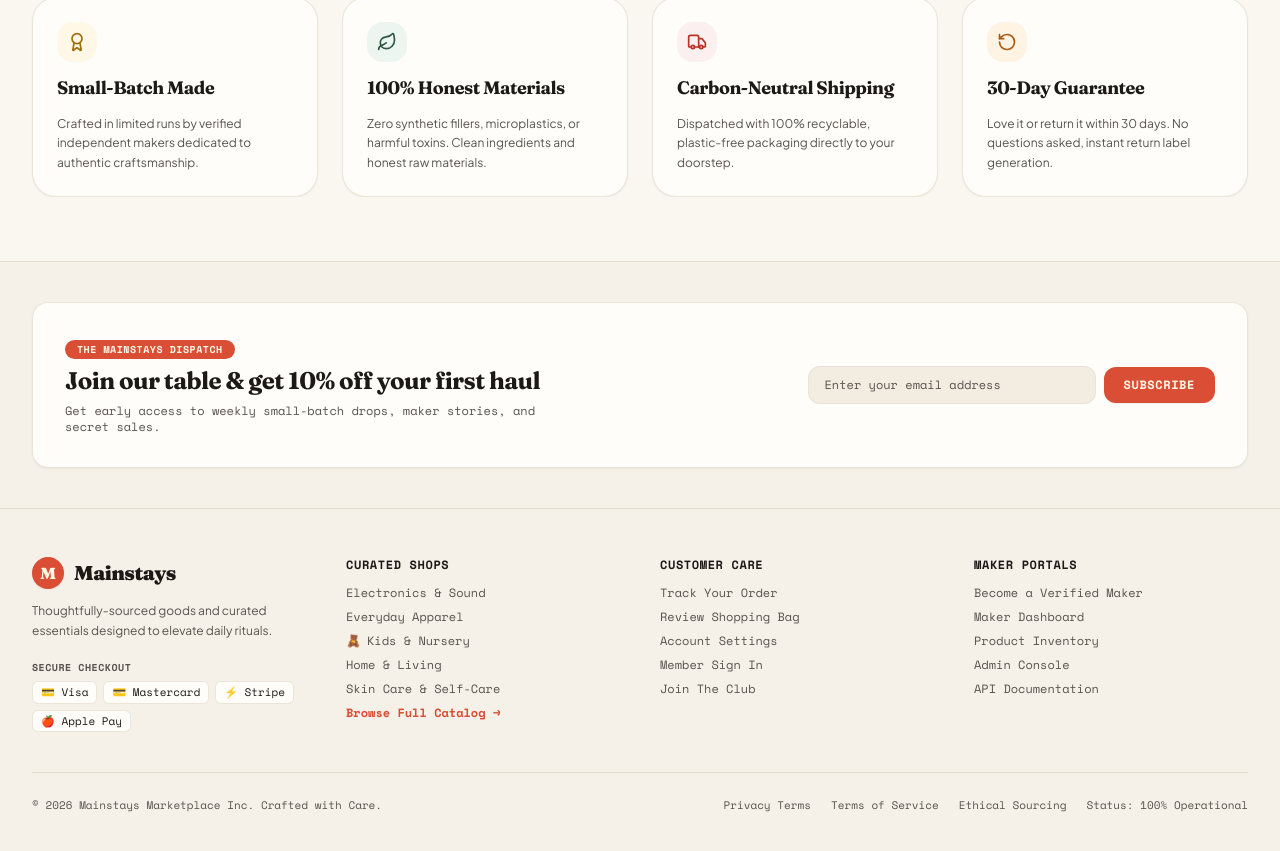
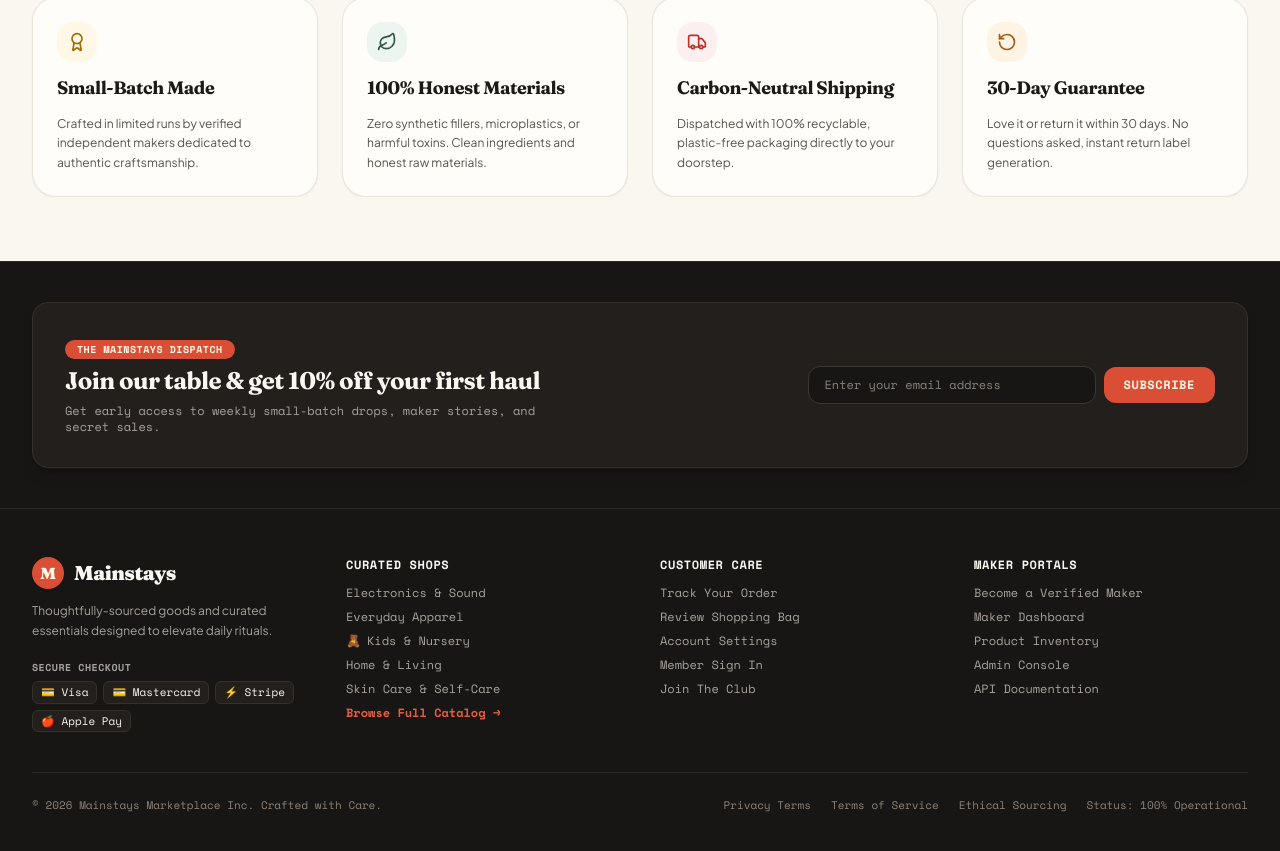
Before and after one commit to RahatRyaan/mainstays-ecommerce-, a React (Vite) app in the folder frontend/: page / in a window 1280 px wide. Shown: the part 4632-5483 px from the top of the page. Built offline with nearby package versions, Linux system fonts and the light colour scheme; no server answers.

Commit message:
Update footer styling with dark espresso contrast

```diff
--- a/frontend/src/layouts/CustomerLayout.tsx
+++ b/frontend/src/layouts/CustomerLayout.tsx
@@ -356,20 +356,20 @@ const CustomerLayout = () => {
         <Outlet />
       </main>
 
-      {/* Editorial Refined Footer (Clean Light Surface on Light Mode, Sleek Dark on Dark Mode) */}
-      <footer className="bg-[#F5F1E8] text-[#2C2825] dark:bg-[#181614] dark:text-[#FAF7F0] border-t border-[#E5DDD0] dark:border-[#38342F] relative mt-16 overflow-hidden">
+      {/* Editorial Grounding Dark Footer (Distinct contrast from header and body) */}
+      <footer className="bg-[#181614] text-[#FAF7F0] border-t border-[#2C2723] relative mt-16 overflow-hidden">
 
         {/* Newsletter Strip */}
-        <div className="max-w-7xl mx-auto px-4 sm:px-6 lg:px-8 py-10 border-b border-[#E5DDD0] dark:border-[#38342F]">
-          <div className="bg-surface border border-border/80 rounded-2xl p-6 sm:p-8 flex flex-col lg:flex-row items-center justify-between gap-6 shadow-xs">
+        <div className="max-w-7xl mx-auto px-4 sm:px-6 lg:px-8 py-10 border-b border-[#2C2723]">
+          <div className="bg-[#221F1C] border border-[#35302B] rounded-2xl p-6 sm:p-8 flex flex-col lg:flex-row items-center justify-between gap-6 shadow-lg">
             <div className="space-y-1.5 text-center lg:text-left max-w-lg">
               <span className="inline-block px-3 py-0.5 rounded-full bg-[#D94E34] text-[#FFF8E7] text-[10px] font-mono-tag uppercase tracking-wider font-bold">
                 The Mainstays Dispatch
               </span>
-              <h3 className="font-serif font-bold text-xl sm:text-2xl text-textPrimary tracking-tight">
+              <h3 className="font-serif font-bold text-xl sm:text-2xl text-[#FAF7F0] tracking-tight">
                 Join our table & get 10% off your first haul
               </h3>
-              <p className="text-xs font-mono-tag text-textMuted">
+              <p className="text-xs font-mono-tag text-[#A8A29E]">
                 Get early access to weekly small-batch drops, maker stories, and secret sales.
               </p>
             </div>
@@ -381,7 +381,7 @@ const CustomerLayout = () => {
                 placeholder="Enter your email address"
                 value={newsletterEmail}
                 onChange={(e) => setNewsletterEmail(e.target.value)}
-                className="w-full sm:w-72 bg-surface-muted border border-border/80 rounded-xl px-4 py-2.5 text-xs font-mono-tag text-textPrimary placeholder:text-textMuted focus:outline-none focus:ring-2 focus:ring-[#D94E34] transition-all"
+                className="w-full sm:w-72 bg-[#181614] border border-[#3D3732] rounded-xl px-4 py-2.5 text-xs font-mono-tag text-[#FAF7F0] placeholder:text-[#8C827A] focus:outline-none focus:ring-2 focus:ring-[#D94E34] focus:border-[#D94E34] transition-all"
               />
               <button
                 type="submit"
@@ -403,72 +403,72 @@ const CustomerLayout = () => {
                 <div className="w-8 h-8 rounded-full bg-[#D94E34] text-[#FFF8E7] flex items-center justify-center font-serif font-black text-base shadow-xs">
                   M
                 </div>
-                <span className="font-serif font-black text-xl text-textPrimary tracking-tight">
+                <span className="font-serif font-black text-xl text-[#FAF7F0] tracking-tight">
                   Mainstays
                 </span>
               </div>
-              <p className="text-xs font-sans text-textMuted leading-relaxed max-w-xs">
+              <p className="text-xs font-sans text-[#A8A29E] leading-relaxed max-w-xs">
                 Thoughtfully-sourced goods and curated essentials designed to elevate daily rituals.
               </p>
 
               <div className="pt-2 space-y-1.5">
-                <div className="text-[10px] font-mono-tag uppercase tracking-wider text-textMuted font-bold">Secure Checkout</div>
-                <div className="flex flex-wrap gap-1.5 text-[11px] font-mono-tag text-textPrimary">
-                  <span className="px-2 py-0.5 bg-surface border border-border/80 rounded-md">💳 Visa</span>
-                  <span className="px-2 py-0.5 bg-surface border border-border/80 rounded-md">💳 Mastercard</span>
-                  <span className="px-2 py-0.5 bg-surface border border-border/80 rounded-md">⚡ Stripe</span>
-                  <span className="px-2 py-0.5 bg-surface border border-border/80 rounded-md">🍎 Apple Pay</span>
+                <div className="text-[10px] font-mono-tag uppercase tracking-wider text-[#A8A29E] font-bold">Secure Checkout</div>
+                <div className="flex flex-wrap gap-1.5 text-[11px] font-mono-tag text-[#FAF7F0]">
+                  <span className="px-2 py-0.5 bg-[#221F1C] border border-[#35302B] rounded-md">💳 Visa</span>
+                  <span className="px-2 py-0.5 bg-[#221F1C] border border-[#35302B] rounded-md">💳 Mastercard</span>
+                  <span className="px-2 py-0.5 bg-[#221F1C] border border-[#35302B] rounded-md">⚡ Stripe</span>
+                  <span className="px-2 py-0.5 bg-[#221F1C] border border-[#35302B] rounded-md">🍎 Apple Pay</span>
                 </div>
               </div>
             </div>
 
             {/* Column 2: Categories */}
             <div>
-              <h4 className="font-mono-tag font-bold text-xs text-textPrimary uppercase tracking-wider mb-3">Curated Shops</h4>
-              <ul className="space-y-2 text-xs font-mono-tag text-textMuted">
-                <li><Link to="/products?category=Electronics" className="hover:text-[#D94E34] transition-colors">Electronics & Sound</Link></li>
-                <li><Link to="/products?category=Fashion" className="hover:text-[#D94E34] transition-colors">Everyday Apparel</Link></li>
-                <li><Link to="/products?category=Kids" className="hover:text-[#D94E34] transition-colors flex items-center gap-1.5"><span className="text-[#E59819]">🧸</span> Kids & Nursery</Link></li>
-                <li><Link to="/products?category=Home" className="hover:text-[#D94E34] transition-colors">Home & Living</Link></li>
-                <li><Link to="/products?category=Beauty" className="hover:text-[#D94E34] transition-colors">Skin Care & Self-Care</Link></li>
-                <li><Link to="/products" className="hover:text-[#D94E34] text-[#D94E34] font-bold transition-colors">Browse Full Catalog &rarr;</Link></li>
+              <h4 className="font-mono-tag font-bold text-xs text-[#FAF7F0] uppercase tracking-wider mb-3">Curated Shops</h4>
+              <ul className="space-y-2 text-xs font-mono-tag text-[#A8A29E]">
+                <li><Link to="/products?category=Electronics" className="hover:text-[#E05D44] transition-colors">Electronics & Sound</Link></li>
+                <li><Link to="/products?category=Fashion" className="hover:text-[#E05D44] transition-colors">Everyday Apparel</Link></li>
+                <li><Link to="/products?category=Kids" className="hover:text-[#E05D44] transition-colors flex items-center gap-1.5"><span className="text-[#E59819]">🧸</span> Kids & Nursery</Link></li>
+                <li><Link to="/products?category=Home" className="hover:text-[#E05D44] transition-colors">Home & Living</Link></li>
+                <li><Link to="/products?category=Beauty" className="hover:text-[#E05D44] transition-colors">Skin Care & Self-Care</Link></li>
+                <li><Link to="/products" className="hover:text-[#E05D44] text-[#E05D44] font-bold transition-colors">Browse Full Catalog &rarr;</Link></li>
               </ul>
             </div>
 
             {/* Column 3: Customer Care */}
             <div>
-              <h4 className="font-mono-tag font-bold text-xs text-textPrimary uppercase tracking-wider mb-3">Customer Care</h4>
-              <ul className="space-y-2 text-xs font-mono-tag text-textMuted">
-                <li><Link to="/orders" className="hover:text-[#D94E34] transition-colors">Track Your Order</Link></li>
-                <li><Link to="/cart" className="hover:text-[#D94E34] transition-colors">Review Shopping Bag</Link></li>
-                <li><Link to="/settings" className="hover:text-[#D94E34] transition-colors">Account Settings</Link></li>
-                <li><Link to="/login" className="hover:text-[#D94E34] transition-colors">Member Sign In</Link></li>
-                <li><Link to="/register" className="hover:text-[#D94E34] transition-colors">Join The Club</Link></li>
+              <h4 className="font-mono-tag font-bold text-xs text-[#FAF7F0] uppercase tracking-wider mb-3">Customer Care</h4>
+              <ul className="space-y-2 text-xs font-mono-tag text-[#A8A29E]">
+                <li><Link to="/orders" className="hover:text-[#E05D44] transition-colors">Track Your Order</Link></li>
+                <li><Link to="/cart" className="hover:text-[#E05D44] transition-colors">Review Shopping Bag</Link></li>
+                <li><Link to="/settings" className="hover:text-[#E05D44] transition-colors">Account Settings</Link></li>
+                <li><Link to="/login" className="hover:text-[#E05D44] transition-colors">Member Sign In</Link></li>
+                <li><Link to="/register" className="hover:text-[#E05D44] transition-colors">Join The Club</Link></li>
               </ul>
             </div>
 
             {/* Column 4: Portals & Makers */}
             <div>
-              <h4 className="font-mono-tag font-bold text-xs text-textPrimary uppercase tracking-wider mb-3">Maker Portals</h4>
-              <ul className="space-y-2 text-xs font-mono-tag text-textMuted">
-                <li><Link to="/vendor/apply" className="hover:text-[#D94E34] transition-colors">Become a Verified Maker</Link></li>
-                <li><Link to="/vendor/dashboard" className="hover:text-[#D94E34] transition-colors">Maker Dashboard</Link></li>
-                <li><Link to="/vendor/products" className="hover:text-[#D94E34] transition-colors">Product Inventory</Link></li>
-                <li><Link to="/admin/dashboard" className="hover:text-[#D94E34] transition-colors">Admin Console</Link></li>
-                <li><a href="/api-docs" target="_blank" rel="noreferrer" className="hover:text-[#D94E34] transition-colors">API Documentation</a></li>
+              <h4 className="font-mono-tag font-bold text-xs text-[#FAF7F0] uppercase tracking-wider mb-3">Maker Portals</h4>
+              <ul className="space-y-2 text-xs font-mono-tag text-[#A8A29E]">
+                <li><Link to="/vendor/apply" className="hover:text-[#E05D44] transition-colors">Become a Verified Maker</Link></li>
+                <li><Link to="/vendor/dashboard" className="hover:text-[#E05D44] transition-colors">Maker Dashboard</Link></li>
+                <li><Link to="/vendor/products" className="hover:text-[#E05D44] transition-colors">Product Inventory</Link></li>
+                <li><Link to="/admin/dashboard" className="hover:text-[#E05D44] transition-colors">Admin Console</Link></li>
+                <li><a href="/api-docs" target="_blank" rel="noreferrer" className="hover:text-[#E05D44] transition-colors">API Documentation</a></li>
               </ul>
             </div>
 
           </div>
 
           {/* Bottom Copyright & Guarantee */}
-          <div className="mt-10 pt-6 border-t border-[#E5DDD0] dark:border-[#38342F] flex flex-col sm:flex-row items-center justify-between text-[11px] font-mono-tag text-textMuted gap-4">
+          <div className="mt-10 pt-6 border-t border-[#2C2723] flex flex-col sm:flex-row items-center justify-between text-[11px] font-mono-tag text-[#8C827A] gap-4">
             <p>&copy; {new Date().getFullYear()} Mainstays Marketplace Inc. Crafted with Care.</p>
             <div className="flex flex-wrap items-center gap-5">
-              <span className="hover:text-textPrimary transition-colors cursor-pointer">Privacy Terms</span>
-              <span className="hover:text-textPrimary transition-colors cursor-pointer">Terms of Service</span>
-              <span className="hover:text-textPrimary transition-colors cursor-pointer">Ethical Sourcing</span>
-              <span className="hover:text-textPrimary transition-colors cursor-pointer">Status: 100% Operational</span>
+              <span className="hover:text-[#FAF7F0] transition-colors cursor-pointer">Privacy Terms</span>
+              <span className="hover:text-[#FAF7F0] transition-colors cursor-pointer">Terms of Service</span>
+              <span className="hover:text-[#FAF7F0] transition-colors cursor-pointer">Ethical Sourcing</span>
+              <span className="hover:text-[#FAF7F0] transition-colors cursor-pointer">Status: 100% Operational</span>
             </div>
           </div>
         </div>
```
